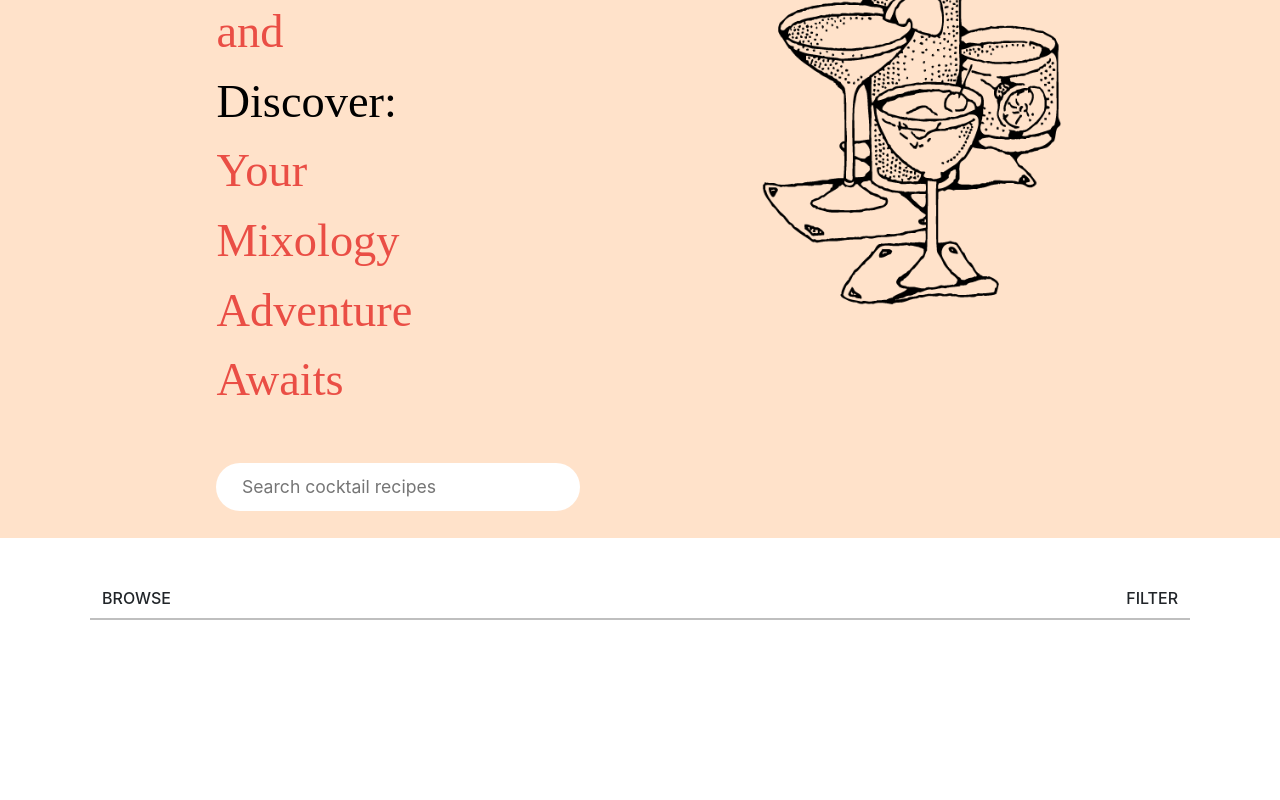
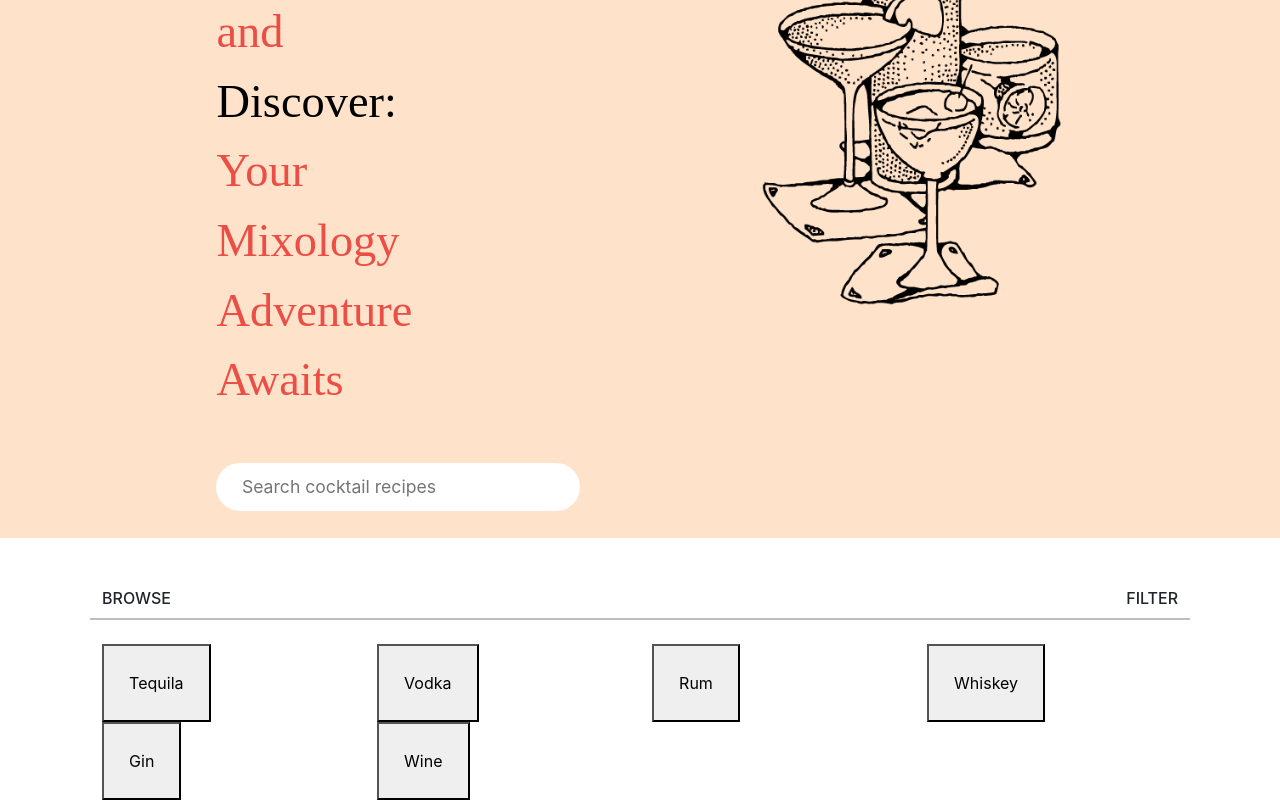
Before and after one commit to jazdmiller/shakn, a React (Create React App) app: page / in a window 1280 px wide. Shown: the part 247-1047 px from the top of the page. Before the commit the page ends 964 px from the top, so only its background shows below. Built offline with nearby package versions, Linux system fonts and the light colour scheme; the HTML template or start-up script is replaced by a standard one.

Commit message:
made separate dynamic component for category labels using props

```diff
--- a/src/App.css
+++ b/src/App.css
@@ -188,3 +188,7 @@
   border: 1px solid #000;
   width: 100%;
 }
+
+.cat-btn{
+  padding: 10%;
+}
--- a/src/components/BrowseHome.js
+++ b/src/components/BrowseHome.js
@@ -1,23 +1,35 @@
-import React from 'react'
+import React, { useState } from "react";
+import CategoryLabel from "./CategoryLabel";
 
 function BrowseHome() {
+  const categories = [
+    "Tequila",
+    "Vodka",
+    "Rum",
+    "Whiskey",
+    "Gin",
+    "Wine",
+  ];
   return (
     <div>
-        <div className='pt-5 container'>
-            <div className='row mx-2 justify-content-space-between'>
-                <div className='col home-label-text'>
-                    Browse
-                </div>
-                <div className='col text-end home-label-text'>
-                    Filter
-                </div>
+      <div className="pt-5 container">
+        <div className="row mx-2 justify-content-space-between">
+          <div className="col home-label-text">Browse</div>
+          <div className="col text-end home-label-text">Filter</div>
+        </div>
+        <div className="row mx-2">
+          <hr className="home-hr mt-2" />
+        </div>
+        <div className="row mx-2 mt-2">
+          {categories.map((category) => (
+            <div className="col-6 col-md-4 col-lg-3 ">
+            <CategoryLabel key={category} category={category}/>
             </div>
-            <div className='row mx-2'>
-              <hr className='home-hr mt-2' />
-            </div>
+          ))}
         </div>
+      </div>
     </div>
-  )
+  );
 }
 
-export default BrowseHome
+export default BrowseHome;
--- /dev/null
+++ b/src/components/CategoryLabel.js
@@ -0,0 +1,13 @@
+import React from 'react'
+
+function CategoryLabel({category}) {
+  return (
+    <div>
+       <button className='cat-btn'>
+        {category}
+       </button>
+    </div>
+  )
+}
+
+export default CategoryLabel
```
